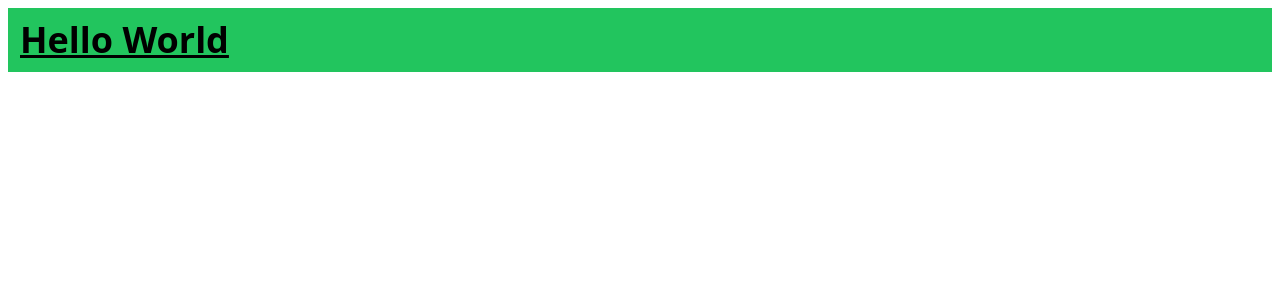
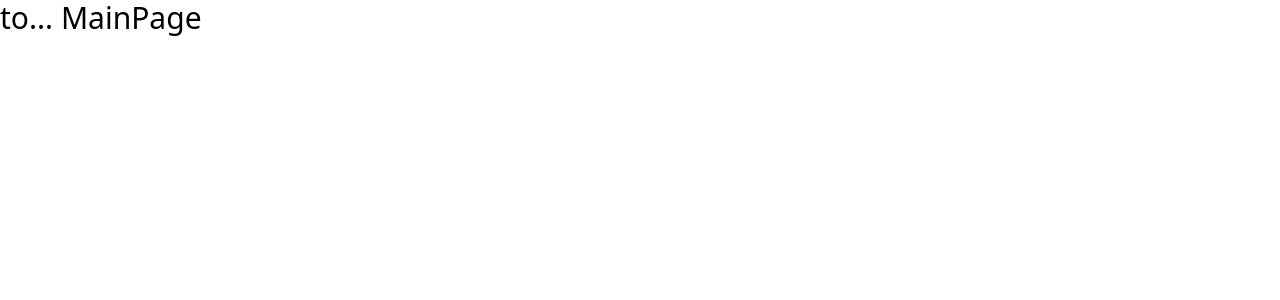
Before and after one commit to oneknowchar/study-react, a React (Create React App) app in the folder mall/: page /about in a window 1280 px wide. Shown: the top 300 px of the page. Built offline with nearby package versions, Linux system fonts and the light colour scheme.

Commit message:
Update modernative reactrouter 'root.js', Suspense, Lazy, Link

```diff
--- a/mall/package.json
+++ b/mall/package.json
@@ -8,6 +8,7 @@
     "@testing-library/user-event": "^13.5.0",
     "react": "^18.3.1",
     "react-dom": "^18.3.1",
+    "react-router-dom": "^6.23.1",
     "react-scripts": "5.0.1",
     "web-vitals": "^2.1.4"
   },
--- a/mall/src/App.js
+++ b/mall/src/App.js
@@ -1,9 +1,8 @@
+import { RouterProvider } from 'react-router-dom';
+import root from './router/root';
+
 function App() {
-  return (
-    <div className="text-4xl font-extrabold m-2 p-3 underline bg-green-500">
-      Hello World
-    </div>
-  );
+  return <RouterProvider router={root} />;
 }
 
 export default App;
--- /dev/null
+++ b/mall/src/pages/AboutPage.js
@@ -0,0 +1,14 @@
+import React from 'react';
+import { Link } from 'react-router-dom';
+
+const AboutPage = () => {
+  return (
+    <div className={'text-3xl'}>
+      <div>
+        <Link to={'/'}>to... MainPage</Link>
+      </div>
+    </div>
+  );
+};
+
+export default AboutPage;
--- /dev/null
+++ b/mall/src/pages/MainPage.js
@@ -0,0 +1,14 @@
+import React from 'react';
+import { Link } from 'react-router-dom';
+
+const MainPage = () => {
+  return (
+    <div className={'text-3xl'}>
+      <div>
+        <Link to={'/about'}>to... About</Link>
+      </div>
+    </div>
+  );
+};
+
+export default MainPage;
--- /dev/null
+++ b/mall/src/router/root.js
@@ -0,0 +1,28 @@
+import React, { Suspense, lazy } from 'react';
+import { createBrowserRouter } from 'react-router-dom';
+
+const Loading = <div className={'bg-red-700'}>Loading....</div>;
+
+const MainPage = lazy(() => import('../pages/MainPage'));
+const AboutPage = lazy(() => import('../pages/AboutPage'));
+
+const root = createBrowserRouter([
+  {
+    path: '',
+    element: (
+      <Suspense fallback={Loading}>
+        <MainPage />
+      </Suspense>
+    ),
+  },
+  {
+    path: 'about',
+    element: (
+      <Suspense fallback={Loading}>
+        <AboutPage />
+      </Suspense>
+    ),
+  },
+]);
+
+export default root;
```
Also changed, not shown: 1 other file (tests, documents, lock files or other folders).
